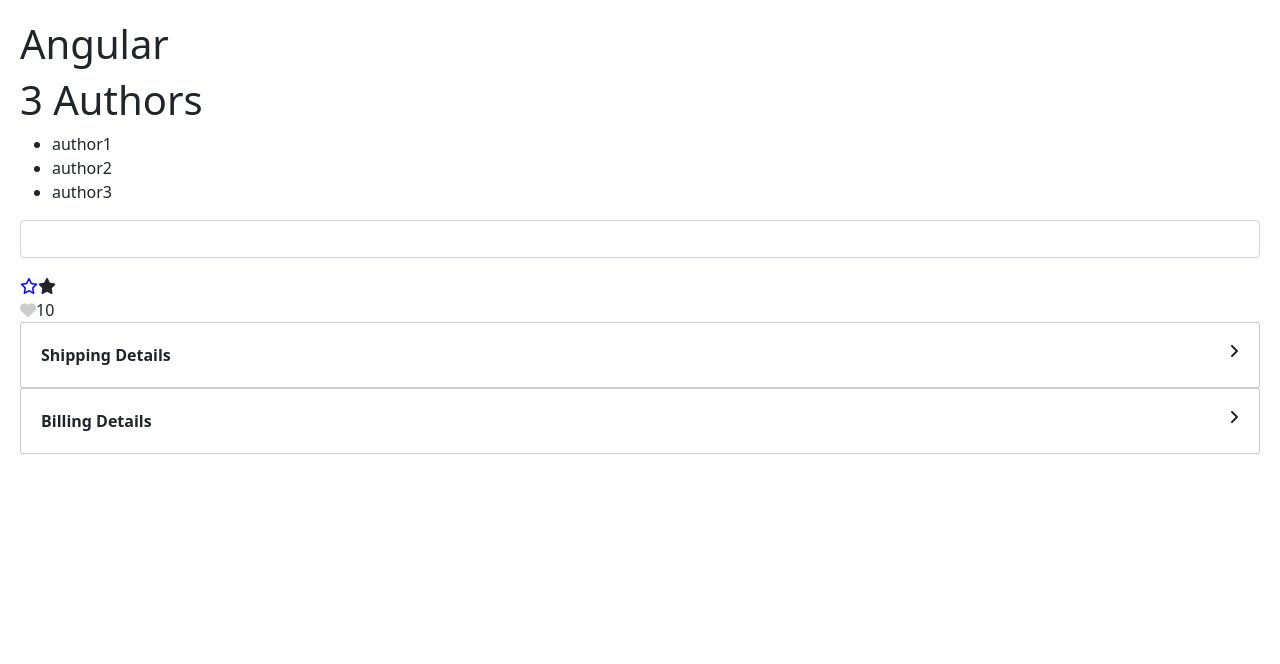
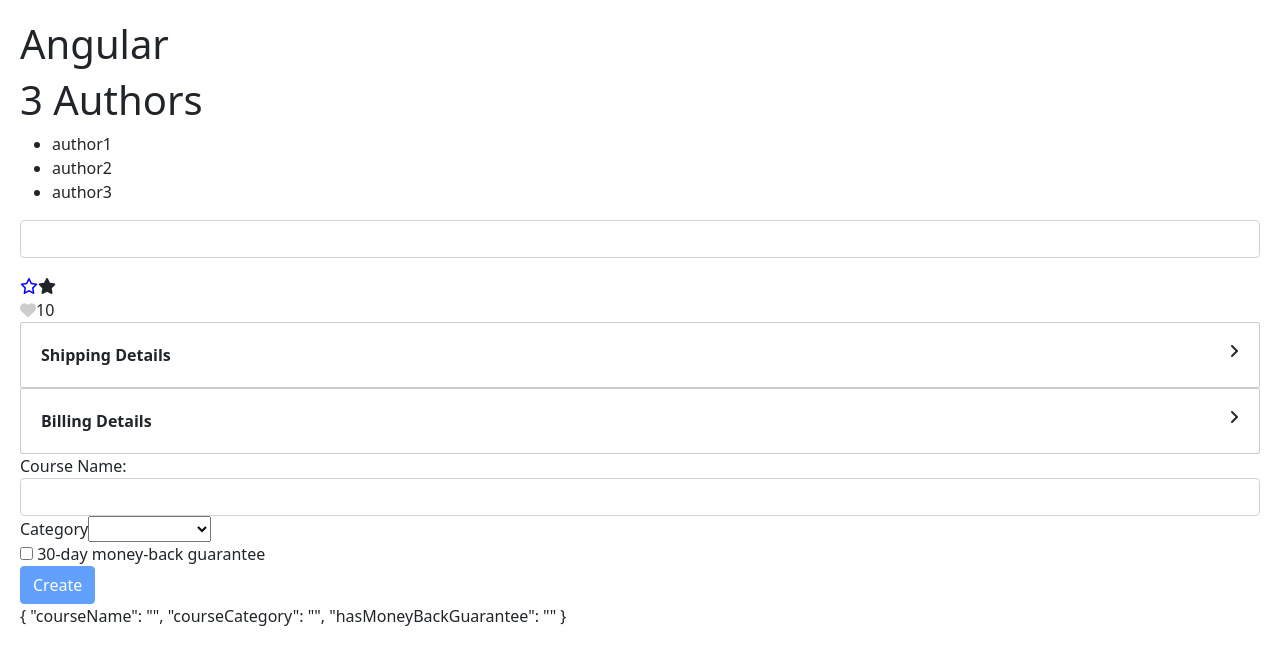
Before and after one commit to HaroldMDiazVargas/Angular-Fundamentals, an Angular app in the folder 1. Create a component/demo/: page / in a window 1280 px wide. Shown: the top 664 px of the page. Built offline with nearby package versions, Linux system fonts and the light colour scheme.

Commit message:
course-form component to render template-driven form

```diff
--- a/1. Create a component/demo/src/app/app.component.html
+++ b/1. Create a component/demo/src/app/app.component.html
@@ -14,3 +14,4 @@
 <zippy title="Billing Details" >
     Billing Details Content
 </zippy>
+<course-form></course-form>
--- a/1. Create a component/demo/src/app/app.module.ts
+++ b/1. Create a component/demo/src/app/app.module.ts
@@ -12,6 +12,7 @@
 import { InputFormComponent } from './input-form/input-form.component';
 import { LikeComponent } from './like/like.component';
 import { ZippyComponent } from './zippy/zippy.component';
+import { CourseFormComponent } from './course-form/course-form.component';
 
 
 
@@ -23,7 +24,8 @@
     InputFormComponent,
     TitleCase,
     LikeComponent,
-    ZippyComponent
+    ZippyComponent,
+    CourseFormComponent
   ],
   imports: [
     BrowserModule,
--- /dev/null
+++ b/1. Create a component/demo/src/app/course-form/course-form.component.html
@@ -0,0 +1,47 @@
+<form #f="ngForm" action="">
+    <div class="form-group">
+        <label for="courseName">Course Name:</label>
+        <input required
+         minlength="3"
+         ngModel
+         name="courseName"
+         type="text"
+         id="courseName"
+         class="form-control"
+         #courseName ="ngModel"
+         (change)="log(courseName)">
+
+        <div class="alert alert-danger" *ngIf="courseName.touched && !courseName.valid">
+            <div  *ngIf="courseName.errors?.['required']">
+                Course name is required
+            </div>
+
+            <!-- <div *ngIf="courseName.errors.minglength" > -->
+            <div *ngIf="courseName.hasError('minlength')" >
+                Course name should be minimun 3 characters
+            </div>
+        </div>
+    </div>
+
+
+    <div class="form-group">
+        <label for="courseCategory">Category</label>
+        <select required ngModel name="courseCategory" id="courseCategory" class="form-group">
+            <option value=""></option>
+            <option *ngFor="let category of coursesCategories" [value]="category.id">{{ category.name }}</option>
+        </select>
+    </div>
+
+    <div class="checkbox">
+        <label for="moneyBackGuarantee">
+            <input ngModel id="moneyBackGuarantee" name="hasMoneyBackGuarantee" type="checkbox"> 30-day money-back guarantee
+        </label>
+    </div>
+
+    <button [disabled]="!f.valid" class="btn btn-primary">Create</button>
+    <p>
+        {{f.value | json}}
+
+    </p>
+
+</form>
--- /dev/null
+++ b/1. Create a component/demo/src/app/course-form/course-form.component.ts
@@ -0,0 +1,23 @@
+import { Component, OnInit } from '@angular/core';
+
+@Component({
+  selector: 'course-form',
+  templateUrl: './course-form.component.html',
+  styleUrls: ['./course-form.component.css']
+})
+export class CourseFormComponent {
+
+  coursesCategories = [
+    {id:1,name:'Development'},
+    {id:2,name:'Art'},
+    {id:3,name:'Language'}
+  ]
+
+  constructor() { }
+
+  log(g:any){
+    console.log(g)
+  }
+
+
+}
```
Also changed, not shown: 1. Create a component/demo/src/app/course-form/course-form.component.css (added), 1 other file (tests, documents, lock files or other folders).
